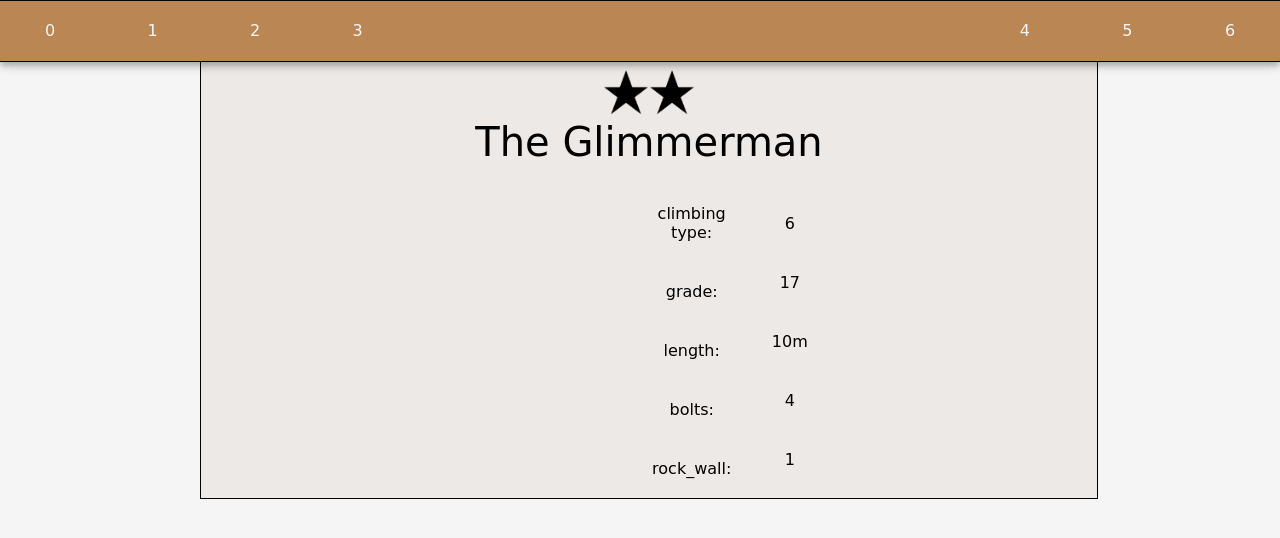
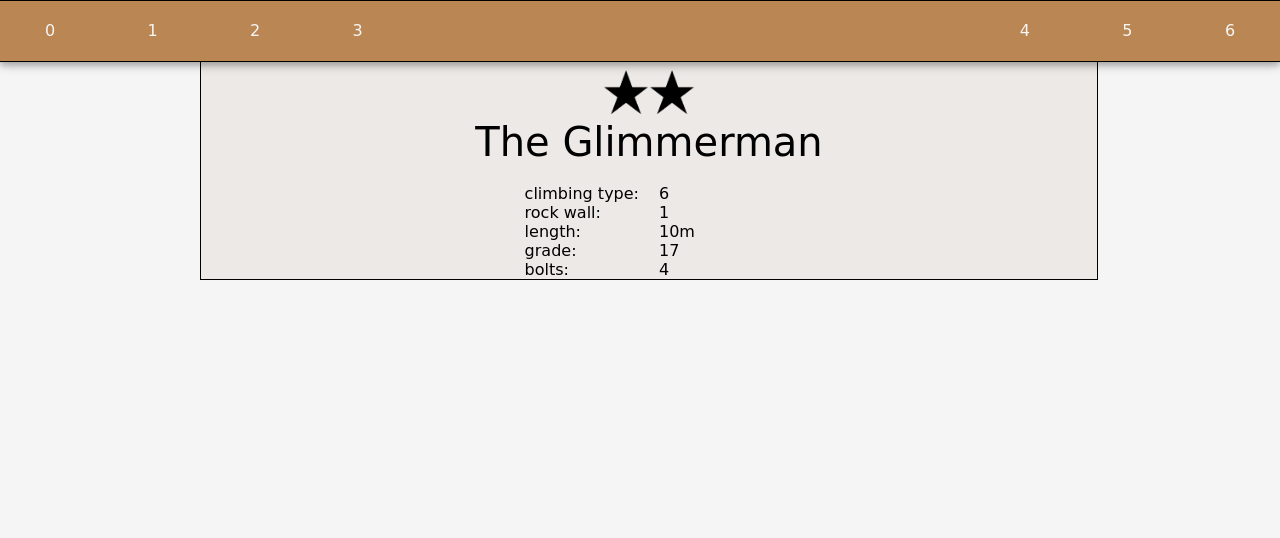
Before and after one commit to WilliCochrane/Year-12-project, a Flask app: page /route/1 in a window 1280 px wide. Shown: the top 538 px of the page. Run offline with Flask 3, Linux system fonts and the light colour scheme; data comes from the database, SQL or seed files in the repository; both versions use the stored data as it was after the commit.

```diff
--- a/static/style.css
+++ b/static/style.css
@@ -66,25 +66,23 @@ p {
 }
 
 .info {
-    margin: auto;
-    text-align: center;
+    text-align: left;
     font-size: 15px 0;
-    padding: 20px 30px;
+    padding: 0px 10px;
     color: #000000;
 }
 
 .info-container{
     display: grid;
     grid-template-columns: 1fr;
-    width: 10%;
-    margin: auto;
+    width: fit-content;
     height: fit-content;
 }
 
 .info-grid{
     display: grid;
     grid-template-columns: 1fr 1fr;
-    width: 20%;
+    width: 30%;
     margin: auto;
     height: fit-content;
 }
--- a/templates/route.html
+++ b/templates/route.html
@@ -22,18 +22,18 @@
             <br>
             <div class="info-grid">
                 <div class="info-container">
-                    <div class="info">climbing type: </div>
+                    <div class="info">climbing type:</div>
+                    <div class="info">rock wall:</div>
+                    <div class="info">length:</div>
                     <div class="info">grade:</div>
-                    <div class="info">length: </div>
                     <div class="info">bolts:</div>
-                    <div class="info">rock_wall: </div>
                 </div>
                 <div class="info-container">
                     <div class="info">{{ climbing_type_id }}</div>
+                    <div class="info">{{ rock_wall_id }}</div>
+                    <div class="info">{{ length }}m</div>
                     <div class="info">{{ grade }}</div>
-                    <div class="info">{{ length }}m</div>
                     <div class="info">{{ bolts }}</div>
-                    <div class="info">{{ rock_wall_id }}</div>
                 </div>
             </div>
         </div>
```
Also changed, not shown: climbing.db, static/Rockwall images/Albert Terrace.jpg (added), static/Rockwall images/Angel Face.jpg (added), static/Rockwall images/The Alcove.png (added), static/Rockwall images/The Alcove.webp (added), static/Rockwall images/The Zoo.png (added), static/Rockwall images/The Zoo.webp (added), static/Rockwall images/cc4b9bd00d53cdb54e6bc3049cdbf23b3ff3f986.webp (added).
